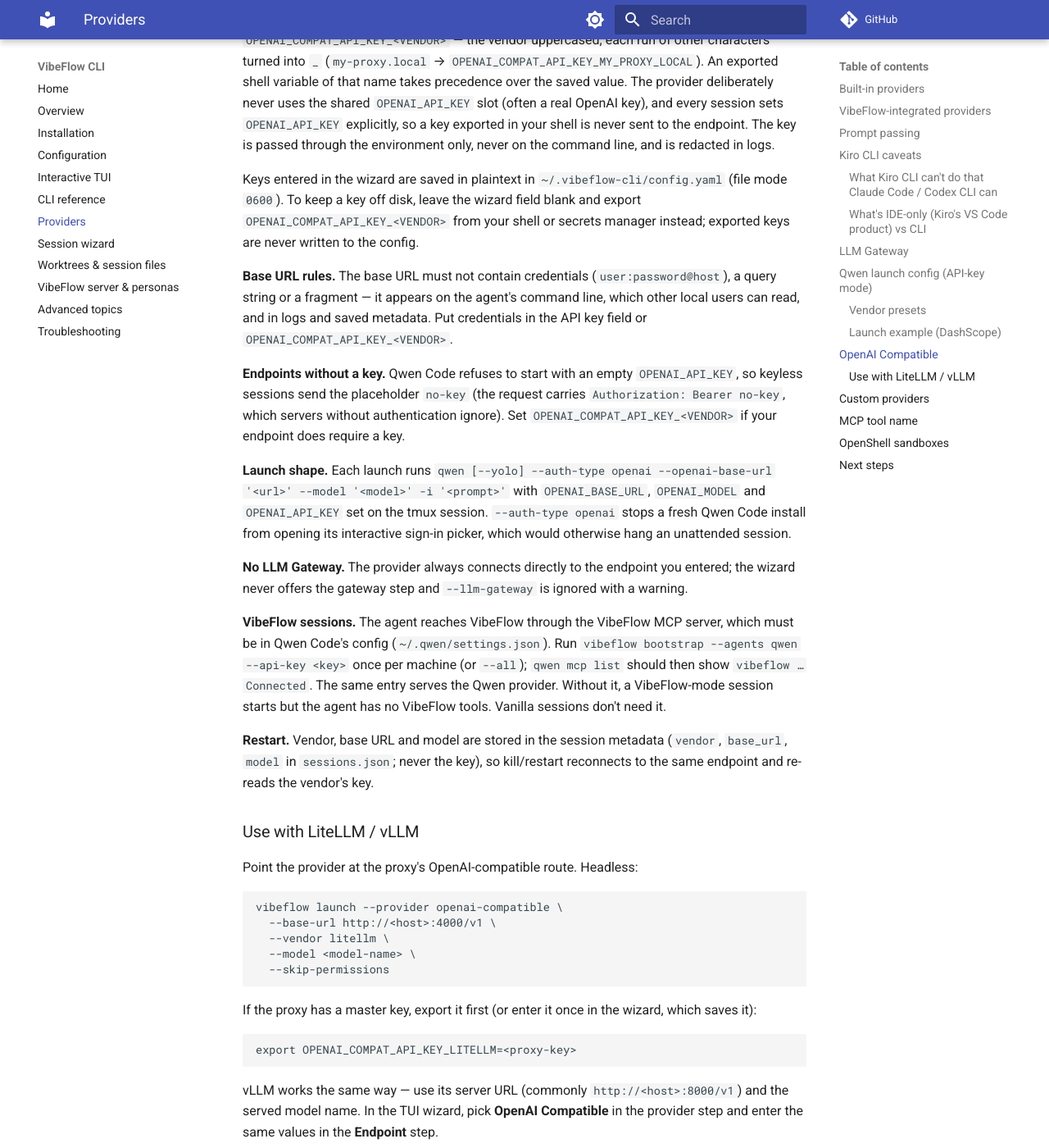
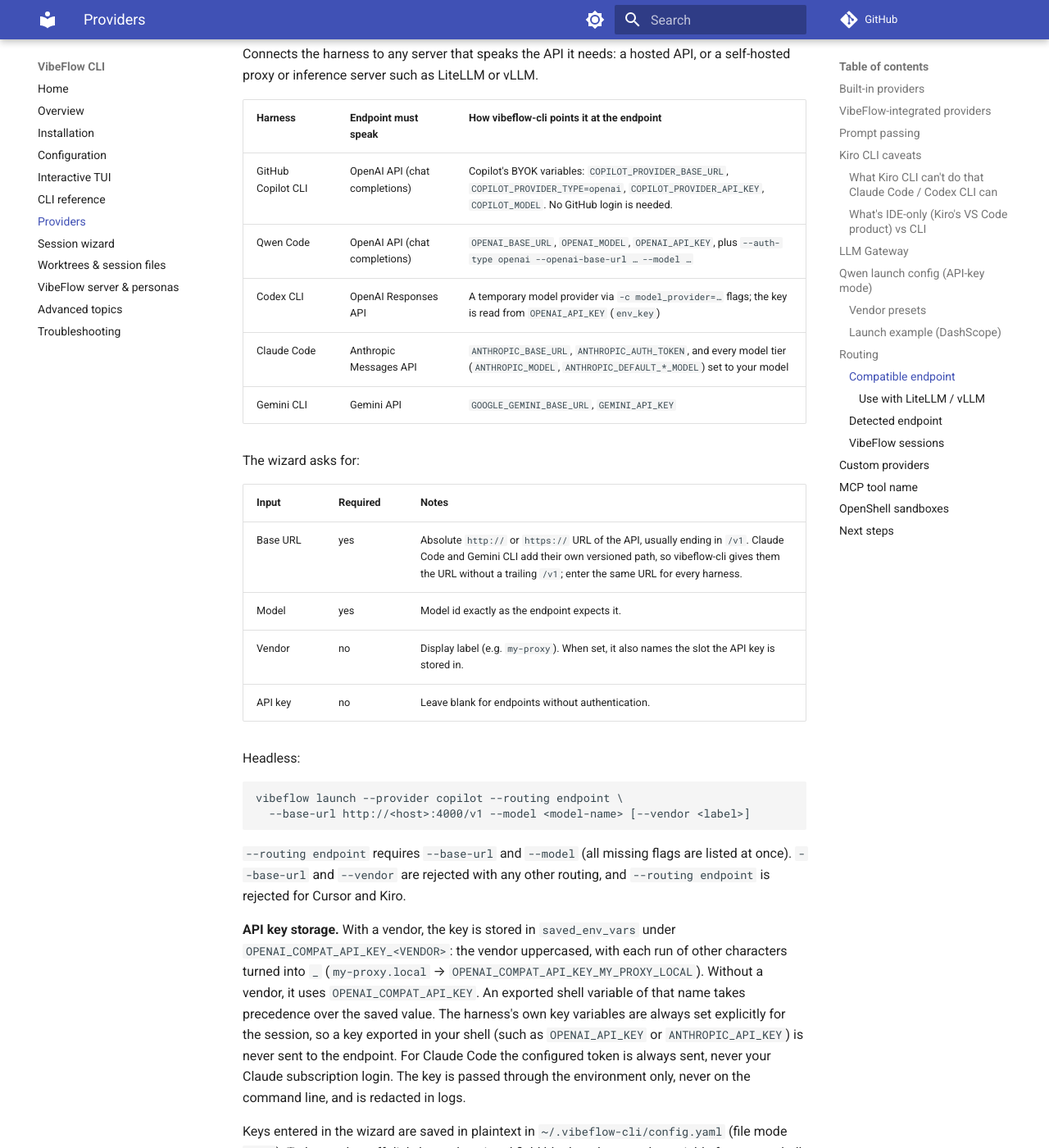
Before and after one commit to axiom-studio/vibeflow-cli, an MkDocs documentation site: the page built from docs/VibeFlow-CLI/docs/providers.md, in a window 1280 px wide and 1400 px high, scrolled down 7555 px. Shown: the whole window at 82% size. Built offline with MkDocs 1.6.1 and Material for MkDocs 9.7.7, drawn with Linux system fonts in a browser that asks for light colours; comment, search, counter and statistics services are not loaded; some of the changed text lies outside the part shown.

Commit message:
Document routing: gateway, detected, direct and compatible endpoint
Why:
The docs described a separate "OpenAI Compatible" provider that no longer
exists. Routing is now a step after choosing the harness.

What:
- providers.md: the provider row and section are replaced by a Routing
  section. It covers the four options and when each is offered, the API
  each harness needs and the variables vibeflow-cli sets, the endpoint
  inputs (vendor optional), key storage and masking, base URL rules
  (including the /v1 handling for Claude Code and Gemini CLI), keyless
  endpoints, the tool-calling requirement, restart, LiteLLM / vLLM and
  Copilot examples, detected shell endpoints per harness, and MCP
  bootstrap for VibeFlow sessions.
- session-wizard.md, README.md: Routing step, deferred provider key, Qwen
  step only for direct/gateway, compatible endpoint inputs, confirm.
- cli-reference.md: --routing, --base-url, --vendor, --llm-gateway as an
  alias; full provider list; examples.
- npx README: drop the removed provider from the bootstrap note.

References:
- VibeFlow Todo #3687
- VibeFlow Todo #3686

Co-Authored-By: Claude Opus 5 (1M context) <noreply@anthropic.com>

````diff
--- a/docs/VibeFlow-CLI/docs/providers.md
+++ b/docs/VibeFlow-CLI/docs/providers.md
@@ -11,7 +11,6 @@ A **provider** is a configured AI agent CLI: display name, binary name, launch t
 | `gemini` | Google Gemini CLI | `gemini` | `--yolo` |
 | `cursor` | Cursor Agent | `agent` | `--yolo --approve-mcps` |
 | `qwen` | Qwen Code | `qwen` | `--yolo` |
-| `openai-compatible` | OpenAI Compatible | `qwen` | `--yolo` (plus `--auth-type openai` on every launch) |
 | `kiro` | Kiro CLI | `kiro-cli` | `--trust-all-tools` |
 | `copilot` | GitHub Copilot CLI | `copilot` | `--yolo --autopilot --no-ask-user --max-autopilot-continues 1000` |
 
@@ -35,7 +34,7 @@ The customer's Copilot org policy must allow Copilot CLI and MCP servers; every
 
 ## VibeFlow-integrated providers
 
-**Claude**, **Cursor**, and **Copilot** are marked VibeFlow-integrated in the default config (session file templates align with autonomous flows). **Codex**, **Gemini**, **Qwen**, **OpenAI Compatible**, and **Kiro** remain available with their own launch templates; gateway and env behavior may differ by product.
+**Claude**, **Cursor**, and **Copilot** are marked VibeFlow-integrated in the default config (session file templates align with autonomous flows). **Codex**, **Gemini**, **Qwen**, and **Kiro** remain available with their own launch templates; gateway and env behavior may differ by product.
 
 ## Prompt passing
 
@@ -43,7 +42,7 @@ VibeFlow init prompts are passed in the argument shape each CLI expects so the a
 
 - **Claude / Codex / Cursor / Kiro** — positional argument (`claude '<prompt>'`). These CLIs treat a positional prompt as the initial input and stay interactive. Kiro's shape is verified — see [Kiro CLI caveats](#kiro-cli-caveats).
 - **Gemini** — `-p '<prompt>'` (non-interactive headless mode).
-- **Qwen / OpenAI Compatible** — `-i '<prompt>'` (`--prompt-interactive`: execute the prompt and continue in interactive mode). Qwen's positional argument is **one-shot mode** (process the prompt, then exit) — wrong for vibeflow autonomous sessions, which need the agent to remain running.
+- **Qwen** — `-i '<prompt>'` (`--prompt-interactive`: execute the prompt and continue in interactive mode). Qwen's positional argument is **one-shot mode** (process the prompt, then exit) — wrong for vibeflow autonomous sessions, which need the agent to remain running.
 - **Copilot** — `-i '<prompt>'` (`--interactive`: start interactive mode and auto-execute the prompt; verified on v1.0.79). Copilot's `-p/--prompt` is **one-shot mode** (exits after completion) and there is no positional prompt argument, so copilot must not use the default positional shape.
 
 ## Kiro CLI caveats
@@ -93,7 +92,7 @@ When you launch a qwen session **without** the LLM Gateway, the wizard inserts a
 | `OPENAI_BASE_URL` | `StepQwenLaunchConfig` vendor preset, editable. |
 | `OPENAI_MODEL` | `StepQwenLaunchConfig` vendor preset, editable. |
 
-The step is **skipped** for any other provider. For qwen it also runs when the LLM Gateway is enabled, but in that mode only the **model** selection is committed (`OPENAI_MODEL`) — the gateway provides its own `OPENAI_API_KEY`, `OPENAI_BASE_URL`, and `QWEN_CUSTOM_API_KEY_*` endpoint binding, so the base URL input is ignored.
+The step is **skipped** for any other provider, and for qwen when the session routes to a compatible endpoint or to an endpoint detected in the shell (see [Routing](#routing)). For qwen it also runs when the LLM Gateway is enabled, but in that mode only the **model** selection is committed (`OPENAI_MODEL`) — the gateway provides its own `OPENAI_API_KEY`, `OPENAI_BASE_URL`, and `QWEN_CUSTOM_API_KEY_*` endpoint binding, so the base URL input is ignored.
 
 ### Vendor presets
 
@@ -122,54 +121,92 @@ The step is **skipped** for any other provider. For qwen it also runs when the L
 
 On the **LLM Gateway** path, `BuildLLMGatewayEnv("qwen", …)` injects the gateway-derived `OPENAI_API_KEY`, `OPENAI_BASE_URL`, and the `QWEN_CUSTOM_API_KEY_*` endpoint binding instead; the launch-config step still runs there, but only to capture the model (see [LLM Gateway](#llm-gateway)).
 
-## OpenAI Compatible
+## Routing
 
-The **OpenAI Compatible** provider (`openai-compatible`) connects a session to any server that exposes the OpenAI chat API: a hosted vendor endpoint, or a self-hosted proxy or inference server such as LiteLLM or vLLM. It runs the Qwen Code binary (`qwen`) underneath, so install it the same way as the Qwen provider. Nothing about the endpoint is preset: you supply it per session.
+After you pick a harness, the wizard's **Routing** step ("Configure routing for your coding agent") decides how it reaches its model. Headless launches use `--routing`.
+
+| Option | `--routing` | When it is offered |
+|---|---|---|
+| **Axiom Studio AI Gateway** | `gateway` (or `--llm-gateway`) | VibeFlow sessions with an API token, on harnesses the gateway supports (Claude Code, Codex, Gemini CLI). See [LLM Gateway](#llm-gateway). |
+| **Use detected endpoint** | `shell` | The harness's endpoint variable is already set in your shell. See [Detected endpoint](#detected-endpoint). |
+| **Connect directly to the provider** | `direct` | Always. The harness uses its own login or provider API key. |
+| **Connect to a compatible endpoint** | `endpoint` | Copilot, Qwen Code, Codex, Claude Code and Gemini CLI. Shown disabled for Cursor and Kiro, which have no way to point at a custom endpoint. |
+
+Without `--routing`, headless launches behave as before: `--llm-gateway` or the saved gateway preference where the harness supports it, otherwise direct.
+
+### Compatible endpoint
+
+Connects the harness to any server that speaks the API it needs: a hosted API, or a self-hosted proxy or inference server such as LiteLLM or vLLM.
+
+| Harness | Endpoint must speak | How vibeflow-cli points it at the endpoint |
+|---|---|---|
+| GitHub Copilot CLI | OpenAI API (chat completions) | Copilot's BYOK variables: `COPILOT_PROVIDER_BASE_URL`, `COPILOT_PROVIDER_TYPE=openai`, `COPILOT_PROVIDER_API_KEY`, `COPILOT_MODEL`. No GitHub login is needed. |
+| Qwen Code | OpenAI API (chat completions) | `OPENAI_BASE_URL`, `OPENAI_MODEL`, `OPENAI_API_KEY`, plus `--auth-type openai --openai-base-url … --model …` |
+| Codex CLI | OpenAI Responses API | A temporary model provider via `-c model_provider=…` flags; the key is read from `OPENAI_API_KEY` (`env_key`) |
+| Claude Code | Anthropic Messages API | `ANTHROPIC_BASE_URL`, `ANTHROPIC_AUTH_TOKEN`, and every model tier (`ANTHROPIC_MODEL`, `ANTHROPIC_DEFAULT_*_MODEL`) set to your model |
+| Gemini CLI | Gemini API | `GOOGLE_GEMINI_BASE_URL`, `GEMINI_API_KEY` |
+
+The wizard asks for:
 
 | Input | Required | Notes |
 |---|---|---|
-| Base URL | yes | Absolute `http://` or `https://` URL of the API, usually ending in `/v1`. |
-| Vendor | yes | Free-text label (e.g. `my-proxy`). Selects where the API key is stored. |
-| Model | yes | Model id exactly as the endpoint expects it. No curated list — `vibeflow models openai-compatible` reports none. |
+| Base URL | yes | Absolute `http://` or `https://` URL of the API, usually ending in `/v1`. Claude Code and Gemini CLI add their own versioned path, so vibeflow-cli gives them the URL without a trailing `/v1`; enter the same URL for every harness. |
+| Model | yes | Model id exactly as the endpoint expects it. |
+| Vendor | no | Display label (e.g. `my-proxy`). When set, it also names the slot the API key is stored in. |
 | API key | no | Leave blank for endpoints without authentication. |
 
-**API key storage.** The key is stored per vendor, in `saved_env_vars` under `OPENAI_COMPAT_API_KEY_<VENDOR>` — the vendor uppercased, each run of other characters turned into `_` (`my-proxy.local` → `OPENAI_COMPAT_API_KEY_MY_PROXY_LOCAL`). An exported shell variable of that name takes precedence over the saved value. The provider deliberately never uses the shared `OPENAI_API_KEY` slot (often a real OpenAI key), and every session sets `OPENAI_API_KEY` explicitly, so a key exported in your shell is never sent to the endpoint. The key is passed through the environment only, never on the command line, and is redacted in logs.
-
-Keys entered in the wizard are saved in plaintext in `~/.vibeflow-cli/config.yaml` (file mode `0600`). To keep a key off disk, leave the wizard field blank and export `OPENAI_COMPAT_API_KEY_<VENDOR>` from your shell or secrets manager instead; exported keys are never written to the config.
-
-**Base URL rules.** The base URL must not contain credentials (`user:password@host`), a query string or a fragment — it appears on the agent's command line, which other local users can read, and in logs and saved metadata. Put credentials in the API key field or `OPENAI_COMPAT_API_KEY_<VENDOR>`.
-
-**Endpoints without a key.** Qwen Code refuses to start with an empty `OPENAI_API_KEY`, so keyless sessions send the placeholder `no-key` (the request carries `Authorization: Bearer no-key`, which servers without authentication ignore). Set `OPENAI_COMPAT_API_KEY_<VENDOR>` if your endpoint does require a key.
-
-**Launch shape.** Each launch runs `qwen [--yolo] --auth-type openai --openai-base-url '<url>' --model '<model>' -i '<prompt>'` with `OPENAI_BASE_URL`, `OPENAI_MODEL` and `OPENAI_API_KEY` set on the tmux session. `--auth-type openai` stops a fresh Qwen Code install from opening its interactive sign-in picker, which would otherwise hang an unattended session.
-
-**No LLM Gateway.** The provider always connects directly to the endpoint you entered; the wizard never offers the gateway step and `--llm-gateway` is ignored with a warning.
-
-**VibeFlow sessions.** The agent reaches VibeFlow through the VibeFlow MCP server, which must be in Qwen Code's config (`~/.qwen/settings.json`). Run `vibeflow bootstrap --agents qwen --api-key <key>` once per machine (or `--all`); `qwen mcp list` should then show `vibeflow … Connected`. The same entry serves the Qwen provider. Without it, a VibeFlow-mode session starts but the agent has no VibeFlow tools. Vanilla sessions don't need it.
-
-**Restart.** Vendor, base URL and model are stored in the session metadata (`vendor`, `base_url`, `model` in `sessions.json`; never the key), so kill/restart reconnects to the same endpoint and re-reads the vendor's key.
-
-### Use with LiteLLM / vLLM
-
-Point the provider at the proxy's OpenAI-compatible route. Headless:
+Headless:
 
 ```bash
-vibeflow launch --provider openai-compatible \
-  --base-url http://<host>:4000/v1 \
-  --vendor litellm \
-  --model <model-name> \
-  --skip-permissions
+vibeflow launch --provider copilot --routing endpoint \
+  --base-url http://<host>:4000/v1 --model <model-name> [--vendor <label>]
 ```
 
-If the proxy has a master key, export it first (or enter it once in the wizard, which saves it):
+`--routing endpoint` requires `--base-url` and `--model` (all missing flags are listed at once). `--base-url` and `--vendor` are rejected with any other routing, and `--routing endpoint` is rejected for Cursor and Kiro.
+
+**API key storage.** With a vendor, the key is stored in `saved_env_vars` under `OPENAI_COMPAT_API_KEY_<VENDOR>`: the vendor uppercased, with each run of other characters turned into `_` (`my-proxy.local` → `OPENAI_COMPAT_API_KEY_MY_PROXY_LOCAL`). Without a vendor, it uses `OPENAI_COMPAT_API_KEY`. An exported shell variable of that name takes precedence over the saved value. The harness's own key variables are always set explicitly for the session, so a key exported in your shell (such as `OPENAI_API_KEY` or `ANTHROPIC_API_KEY`) is never sent to the endpoint. For Claude Code the configured token is always sent, never your Claude subscription login. The key is passed through the environment only, never on the command line, and is redacted in logs.
+
+Keys entered in the wizard are saved in plaintext in `~/.vibeflow-cli/config.yaml` (file mode `0600`). To keep a key off disk, leave the wizard field blank and export the variable from your shell or secrets manager instead; exported keys are never written to the config.
+
+**Base URL rules.** The base URL must not contain credentials (`user:password@host`), a query string or a fragment. It appears on some agents' command lines, which other local users can read, and in logs and saved metadata. Put credentials in the API key field or the key variable.
+
+**Endpoints without a key.** With no key set, Qwen Code, Codex, Claude Code and Gemini CLI get the placeholder `no-key`, which servers without authentication ignore. Qwen Code refuses to start without a key, and for Claude Code the placeholder also keeps your subscription login from being sent. Copilot is started without a key.
+
+**Models and tools.** Coding agents rely on tool calling, so the model behind the endpoint must support it (Copilot also needs streaming). Small local models often don't; pick one your server documents as tool-capable.
+
+**Restart.** Routing, vendor, base URL and model are stored in the session metadata (`routing`, `vendor`, `base_url` and `model` in `sessions.json`; never the key). Kill/restart reconnects to the same endpoint and re-reads the key.
+
+#### Use with LiteLLM / vLLM
+
+A LiteLLM proxy serves the OpenAI chat, OpenAI Responses and Anthropic Messages routes, so one proxy works for Copilot, Qwen Code, Codex and Claude Code:
 
 ```bash
-export OPENAI_COMPAT_API_KEY_LITELLM=<proxy-key>
+export OPENAI_COMPAT_API_KEY_LITELLM=<proxy-key>   # if the proxy has a master key
+vibeflow launch --provider copilot --routing endpoint \
+  --base-url http://<host>:4000/v1 --vendor litellm --model <model-name> --skip-permissions
 ```
 
-vLLM works the same way — use its server URL (commonly `http://<host>:8000/v1`) and the served model name. In the TUI wizard, pick **OpenAI Compatible** in the provider step and enter the same values in the **Endpoint** step.
+Swap `--provider` for `qwen`, `codex` or `claude` to use another harness against the same proxy. vLLM serves the OpenAI chat route. Use its server URL (commonly `http://<host>:8000/v1`) and the served model name with Copilot or Qwen Code. In the TUI wizard, pick the harness, choose **Connect to a compatible endpoint** on the Routing step, and enter the same values.
 
-`vibeflow launch` rejects `--provider openai-compatible` without `--base-url`, `--vendor` and `--model` (all missing flags are listed), and rejects `--base-url` / `--vendor` for other providers.
+### Detected endpoint
+
+If the harness's endpoint variable is already set in the environment you launch from, the Routing step offers **Use detected endpoint**, pre-selected, and shows the URL (without credentials, never the key):
+
+| Harness | Variable | Also passed through when set |
+|---|---|---|
+| Claude Code | `ANTHROPIC_BASE_URL` | `ANTHROPIC_AUTH_TOKEN`, `ANTHROPIC_API_KEY`, `ANTHROPIC_CUSTOM_HEADERS`, model variables |
+| GitHub Copilot CLI | `COPILOT_PROVIDER_BASE_URL` | the other `COPILOT_PROVIDER_*` variables, `COPILOT_MODEL` |
+| Codex CLI | `OPENAI_BASE_URL` | `OPENAI_API_KEY` (Codex ignores `OPENAI_BASE_URL` itself, so the URL is applied with the same model provider flags as a compatible endpoint) |
+| Qwen Code | `OPENAI_BASE_URL` | `OPENAI_API_KEY`, `OPENAI_MODEL` (the Qwen launch config step is skipped) |
+| Gemini CLI | `GOOGLE_GEMINI_BASE_URL` | `GEMINI_API_KEY` |
+
+These values are passed to the session explicitly, so it uses what your shell has now. **Connect directly to the provider** ignores the detected endpoint: Claude Code, Codex and Gemini CLI get it cleared as before, and Copilot gets `COPILOT_PROVIDER_BASE_URL` cleared so it uses your GitHub subscription. A detected URL with credentials, a query string or a non-http scheme is shown but can't be selected.
+
+Headless, `--routing shell` does the same and fails if the variable isn't set. Restarting a shell-routed session also fails, before launching, if the variable is gone. Without `--routing`, nothing changes.
+
+### VibeFlow sessions
+
+Whatever the routing, the agent reaches VibeFlow through the VibeFlow MCP server in its own config. Run `vibeflow bootstrap --all --api-key <key>` once per machine, or target the harness with `--agents`. Without it, a VibeFlow-mode session starts but the agent has no VibeFlow tools. Vanilla sessions don't need it.
 
 ## Custom providers
 
--- a/docs/VibeFlow-CLI/docs/session-wizard.md
+++ b/docs/VibeFlow-CLI/docs/session-wizard.md
@@ -8,15 +8,15 @@ Press **`n`** in the TUI (or use headless `vibeflow launch` with flags) to creat
 2. **Session type** — **Vanilla** (standalone agent) or **VibeFlow** (server-connected).
 3. **Project** — Choose a VibeFlow project (VibeFlow mode; requires API reachability).
 4. **Persona** — Single or **multi-select** team personas (VibeFlow mode). Code agents (`developer`, `principal_engineer`, `architect`) are radio-button mutually exclusive; review/support personas are free checkboxes. See [VibeFlow server & personas](vibeflow-server.md).
-5. **Provider** — Claude, Codex, Gemini, Cursor, Qwen, OpenAI Compatible, or other configured providers; unavailable binaries are marked. **Team mode** (multiple personas) opens a per-persona × provider matrix instead of a single list — see below.
-6. **API / tokens** — Prompt for missing credentials (e.g. Codex/Gemini keys) when needed.
-7. **LLM Gateway** — Optional: route via server gateway when your org uses it.
-8. **Qwen launch config** — _(Qwen provider, non-gateway only)_ Captures OpenAI-compatible environment for the tmux process: `OPENAI_API_KEY`, `OPENAI_BASE_URL`, `OPENAI_MODEL`. Includes vendor presets (OpenAI, DashScope, z.ai). Skipped for other providers and for qwen when the LLM Gateway is enabled. See [Providers — Qwen launch config](providers.md#qwen-launch-config-api-key-mode) for details.
-   **Endpoint** — _(OpenAI Compatible provider only)_ Four inputs: **Base URL**, **Vendor**, **Model** and an optional **API key**. `↑`/`↓`/`tab` move between rows (letters are always typed, never used for navigation); `enter` moves to the next row and, on the API key row, validates and continues. Validation errors appear inline: the base URL must be an `http(s)` URL with a host and no credentials, query string or fragment, the vendor needs at least one letter or digit, and the model must not be empty. The key is masked as you type, saved for that vendor only, and a blank key keeps any key already saved for the vendor. Base URL, vendor and model are prefilled from your last use. The LLM Gateway step is never shown for this provider. See [Providers — OpenAI Compatible](providers.md#openai-compatible).
+5. **Provider** — Claude, Codex, Gemini, Cursor, Qwen, Kiro, Copilot, or other configured providers; unavailable binaries are marked. **Team mode** (multiple personas) opens a per-persona × provider matrix instead of a single list — see below.
+6. **API / tokens** — Prompt for missing credentials the harness always needs (e.g. the Codex MCP token). A missing provider API key (`GEMINI_API_KEY`, `OPENAI_API_KEY`) is asked only after you choose direct routing, or a detected endpoint that relies on it.
+7. **Routing** — "Configure routing for your coding agent": **Axiom Studio AI Gateway** (VibeFlow sessions with an API token, on supported harnesses), **Use detected endpoint** (when the harness's endpoint variable is set in your shell; pre-selected), **Connect directly to the provider**, or **Connect to a compatible endpoint** (shows the API the harness needs; disabled for Cursor and Kiro). See [Providers — Routing](providers.md#routing).
+8. **Qwen launch config** — _(Qwen, direct or gateway routing)_ Captures OpenAI-compatible environment for the tmux process: `OPENAI_API_KEY`, `OPENAI_BASE_URL`, `OPENAI_MODEL`. Includes vendor presets (OpenAI, DashScope, z.ai). With the gateway only the model is used. See [Providers — Qwen launch config](providers.md#qwen-launch-config-api-key-mode) for details.
+   **Compatible endpoint** — _(Connect to a compatible endpoint only)_ Four inputs: **Base URL**, **Vendor** (optional label), **Model** and an optional **API key**. `↑`/`↓`/`tab` move between rows (letters are always typed, never used for navigation); `enter` moves to the next row and, on the API key row, validates and continues. Validation errors appear inline: the base URL must be an `http(s)` URL with a host and no credentials, query string or fragment, and the model must not be empty. The key is masked as you type and saved in the vendor's slot (or the default slot without a vendor); a blank key keeps any key already saved there. Base URL, vendor and model are prefilled from your last use. `esc` returns to Routing. See [Providers — Compatible endpoint](providers.md#compatible-endpoint).
 9. **Branch** — Select an existing branch or create a new one. The current `HEAD` branch is auto-detected and pre-selected, with a `← current` annotation. Creating a new branch prompts for a **base branch** (defaults to `main`) so you don't accidentally fork from the wrong branch. If you type a name that matches a remote branch, the CLI **tracks** the remote instead of creating a divergent local branch.
 10. **Worktree** — Stay in repo root, create a new worktree, or pick a custom path (see [Worktrees & session files](worktrees-session-files.md)).
 11. **Permissions** — Whether to enable **autonomous** / skip-permissions style flags for the provider.
-12. **Confirm** — Review and launch. For OpenAI Compatible sessions the summary shows vendor, base URL, model and whether a key will be sent — never the key itself.
+12. **Confirm** — Review and launch. The summary shows the routing. For a compatible endpoint it also shows vendor, base URL, model and whether a key will be sent; for a detected endpoint it shows the URL and its variable. It never shows the key.
 
 Exact labels and ordering match your installed version; the list above reflects the intended product flow.
 
````
Also changed, not shown: docs/VibeFlow-CLI/docs/cli-reference.md (+7 -2 lines), README.md, npx/README.md.
